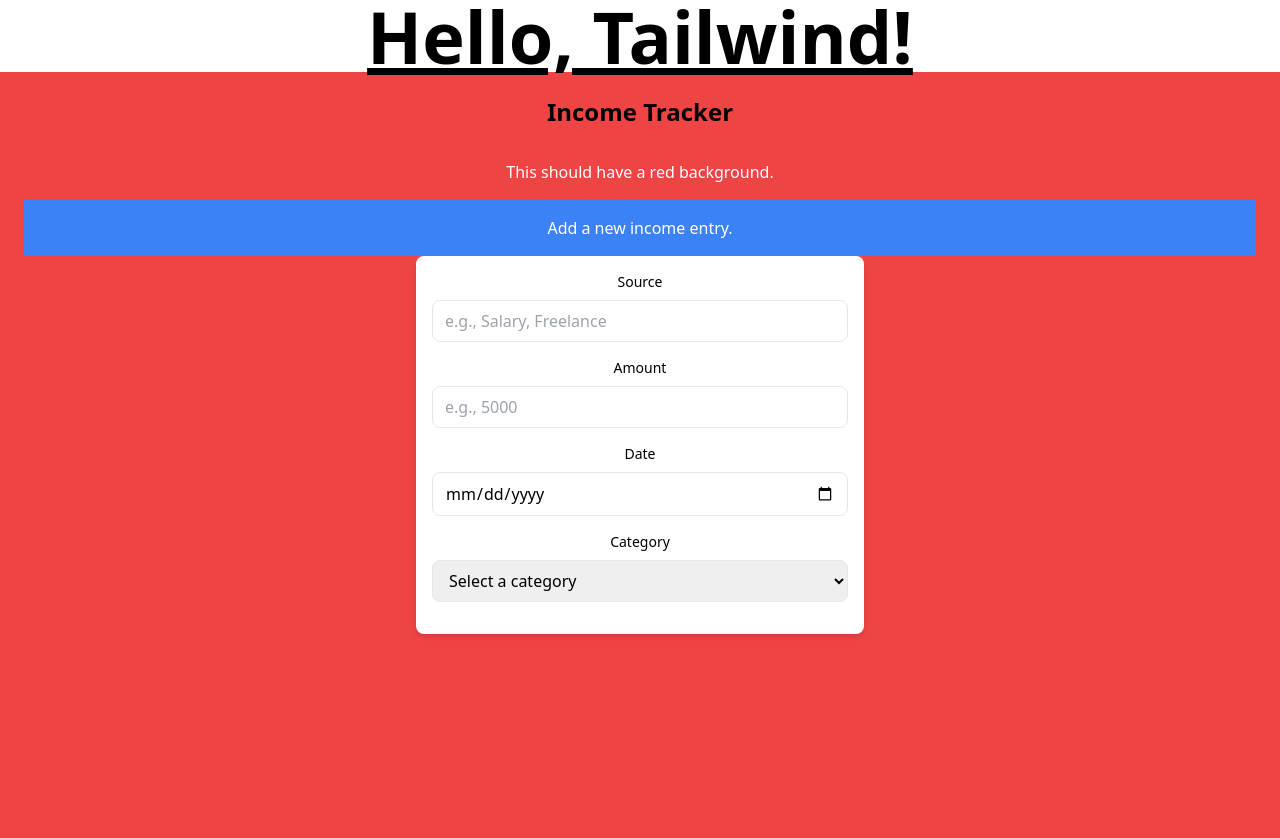
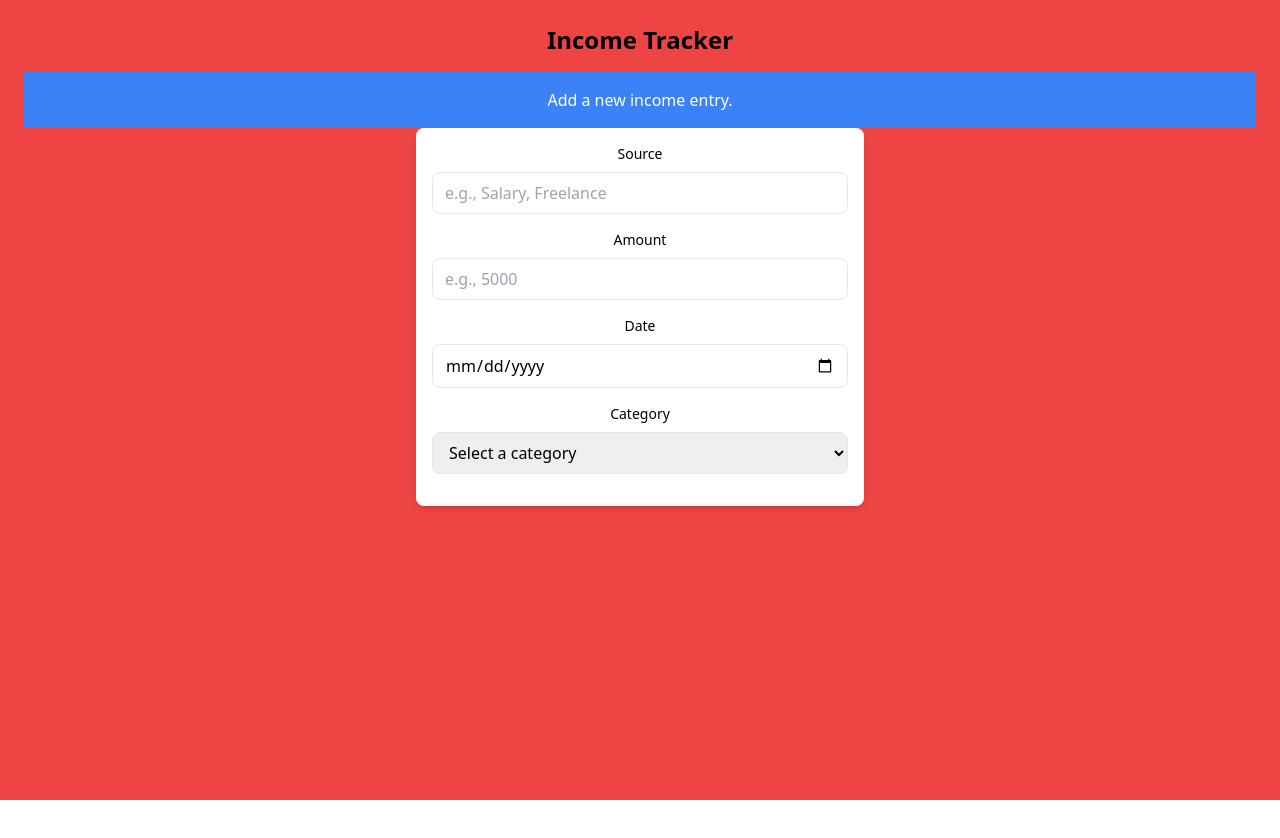
Before and after one commit to brajgon1/income_tracker, a React (Create React App) app: page / in a window 1280 px wide. Shown: the top 838 px of the page. After the commit the page ends 800 px from the top, so only its background shows below. Built offline with nearby package versions, Linux system fonts and the light colour scheme.

Commit message:
IT IS WORKING NOW

```diff
--- a/package.json
+++ b/package.json
@@ -11,9 +11,9 @@
     "web-vitals": "^4.2.4"
   },
   "scripts": {
-    "start": "craco start",
-    "build": "craco build",
-    "test": "craco test",
+    "start": "react-scripts start",
+    "build": "react-scripts build",
+    "test": "react-scripts test",
     "eject": "react-scripts eject"
   },
   "eslintConfig": {
--- a/src/App.js
+++ b/src/App.js
@@ -5,7 +5,6 @@ import { IncomeTracker } from './components/IncomeTracker';
 function App() {
   return (
     <div className="App">
-      <h1 className="text-7xl font-bold underline">Hello, Tailwind!</h1>
       <IncomeTracker />
     </div>
   );
--- a/src/components/IncomeTracker.jsx
+++ b/src/components/IncomeTracker.jsx
@@ -30,9 +30,9 @@ export const IncomeTracker = () => {
         Income Tracker
       </h1>
 
-      <div className="bg-red-500 text-white p-4">
+      {/* <div className="bg-red-500 text-white p-4">
         This should have a red background.
-      </div>
+      </div> */}
 
       <div className="bg-blue-500 text-white p-4">
         Add a new income entry.
```
